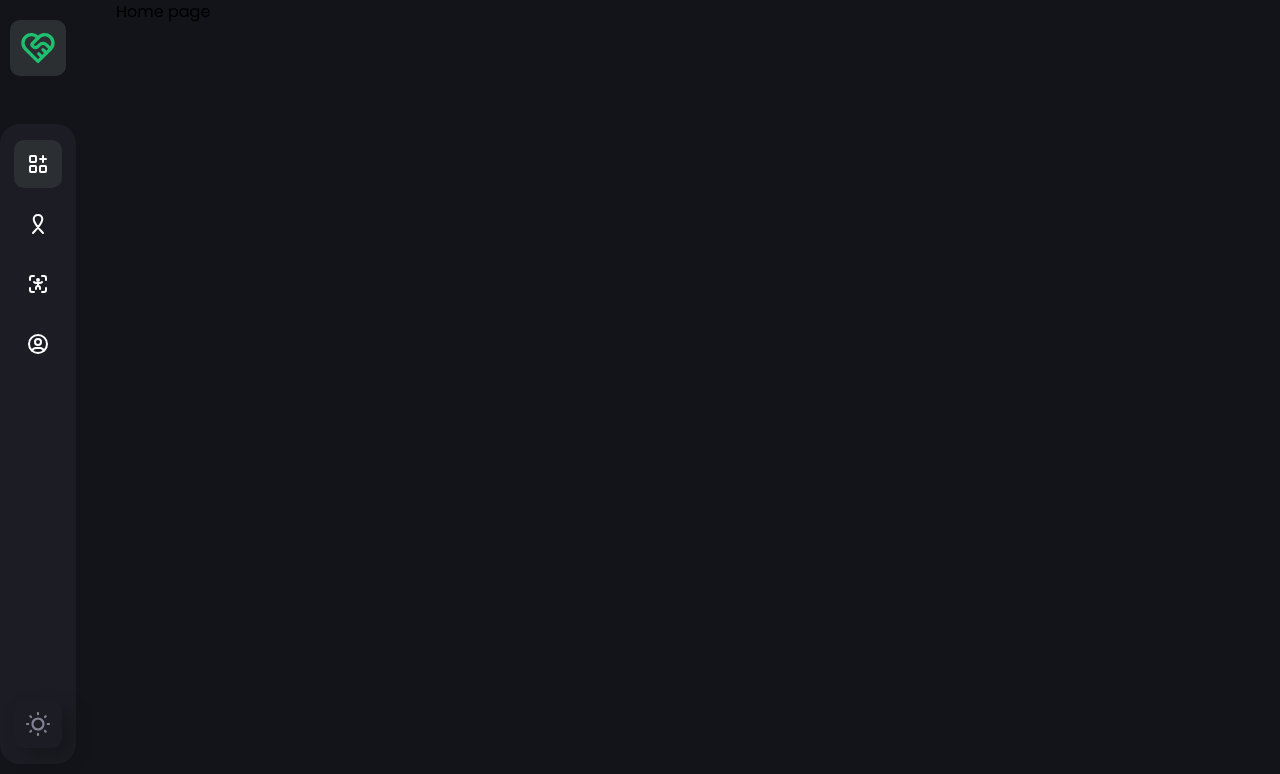
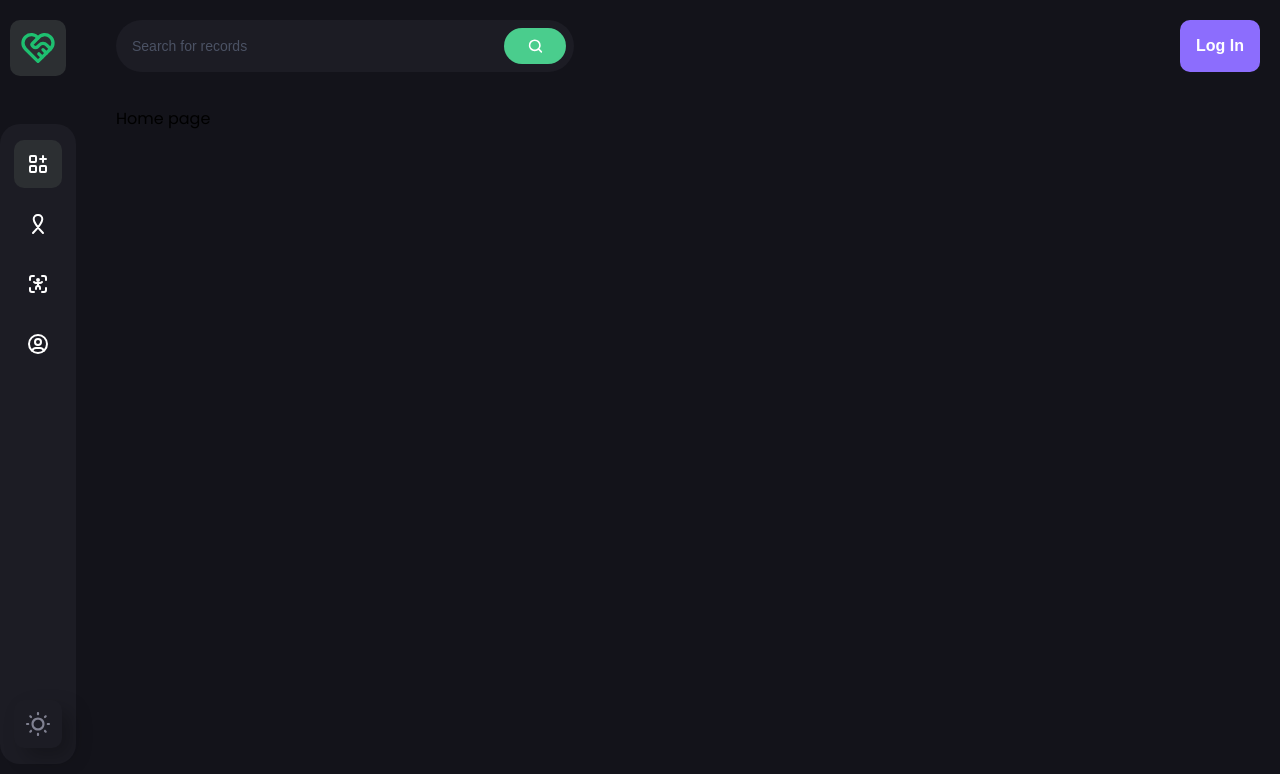
Before and after one commit to KutbuddinKhan/AI-Cancer-Treatment, a React (Vite) app: page / in a window 1280 px wide. Shown: the top 774 px of the page. Built offline with nearby package versions, Linux system fonts and the light colour scheme; no server answers.

Commit message:
Navbar component added

```diff
--- a/src/App.jsx
+++ b/src/App.jsx
@@ -2,6 +2,7 @@ import React from "react";
 
 import { Route, Routes, useNavigate} from 'react-router-dom'
 import Sidebar from "./components/Sidebar";
+import Navbar from "./components/Navbar";
 
 
 const App = () => {
@@ -15,6 +16,7 @@ const App = () => {
 
             <div className="mx-auto max-w-[1280px] flex-1 max-sm:w-full sm:pr-5">
                 {/* Navbar */}
+                <Navbar />
 
                 <Routes>
                     <Route path="/" element={ <div>Home page</div>} />
--- /dev/null
+++ b/src/components/CustomButton.jsx
@@ -0,0 +1,20 @@
+import React from 'react'
+
+const CustomButton = ({
+    btnType,
+    title,
+    handleClick,
+    styles
+}) => {
+  return (
+    <button
+        type={btnType}
+        className={`rounded-[10px] px-4 font-epilogue text-[16px] font-semibold leading-[26px] text-white ${styles}`}
+        onClick={handleClick}
+    >
+      {title}
+    </button>
+  )
+}
+
+export default CustomButton
--- /dev/null
+++ b/src/components/Navbar.jsx
@@ -0,0 +1,59 @@
+import React, { useCallback } from "react";
+import { search } from "../assets";
+import CustomButton from "./CustomButton";
+
+import { usePrivy } from "@privy-io/react-auth";
+
+const Navbar = () => {
+  const { ready, authenticated, login, user, logout } = usePrivy();
+
+  console.log("user info:", user)
+
+  const handleLoginLogout = useCallback(() => {
+    if (authenticated) {
+      logout();
+    } else {
+      login().then(() => {
+        if (user) {
+          console.log(user);
+          // fetch user
+        }
+      });
+    }
+  }, [authenticated, login, logout, user]);
+
+  return (
+    <div className="mb-[35px] mt-5 flex flex-col-reverse justify-between gap-6 md:flex-row">
+      <div className="flex h-[52px] max-w-[458px] flex-row rounded-[100px] bg-[#1c1c24] py-2 pl-4 pr-2 lg:flex-1">
+        <input
+          type="text"
+          placeholder="Search for records"
+          className="flex w-full bg-transparent font-epilogue text-[14px] font-normal text-white outline-none placeholder:text-[#4b5264]"
+        />
+        <div className="flex h-full w-[72px] cursor-pointer items-center justify-center rounded-[20px] bg-[#4acd8d]">
+          <img
+            src={search}
+            alt="search"
+            className="h-[15px] w-[15px] object-contain"
+          />
+        </div>
+      </div>
+
+      <div className="hidden flex-row justify-end gap-2 sm:flex">
+        <CustomButton
+          btnType="button"
+          title={authenticated ? "Log Out" : "Log In"}
+          styles={authenticated ? "bg-[#1dc071]" : "bg-[#8c6dfd]"}
+          handleClick={handleLoginLogout}
+        />
+      </div>
+
+      <div className="relative flex items-center justify-between sm:hidden">
+
+      </div>
+
+    </div>
+  );
+};
+
+export default Navbar;
```
